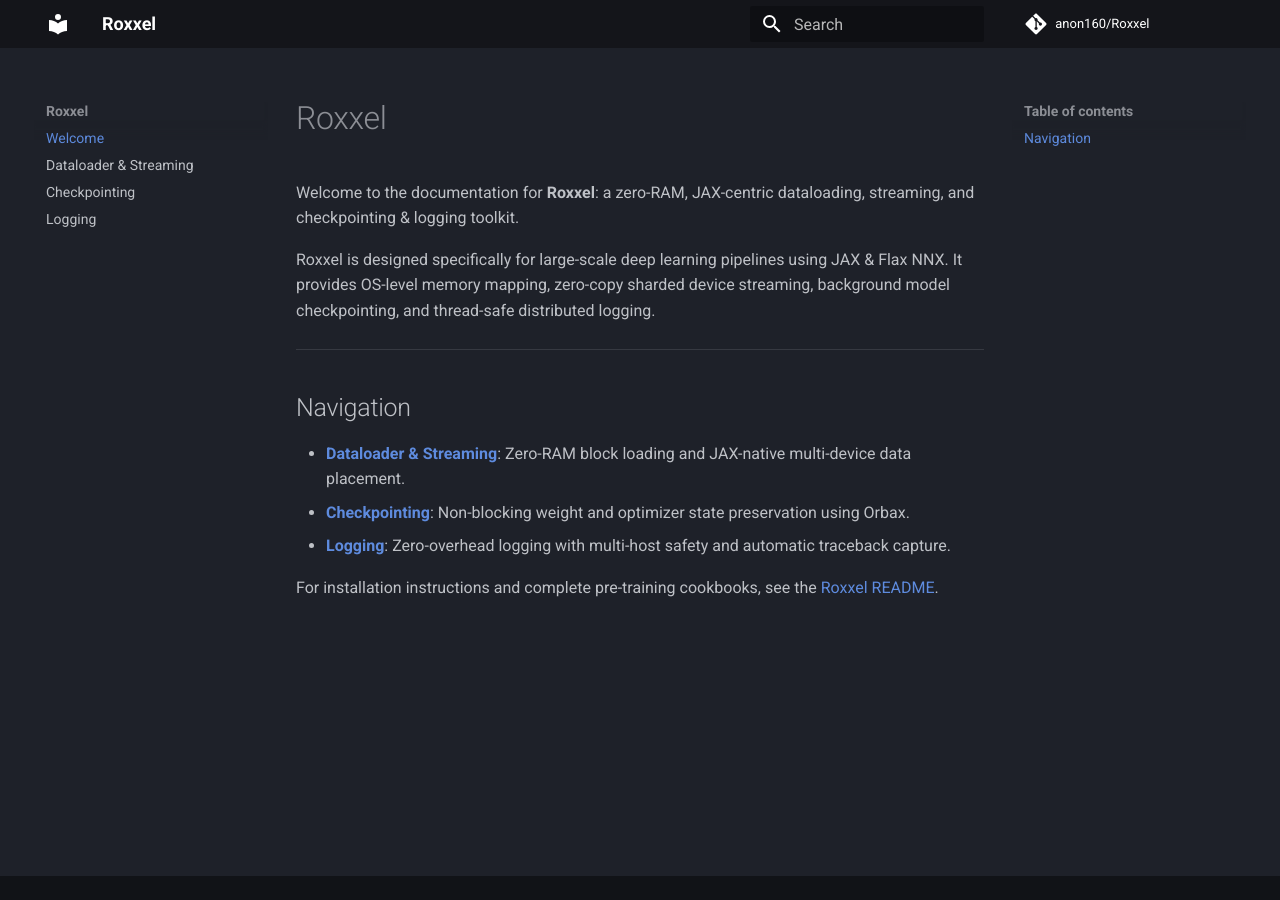
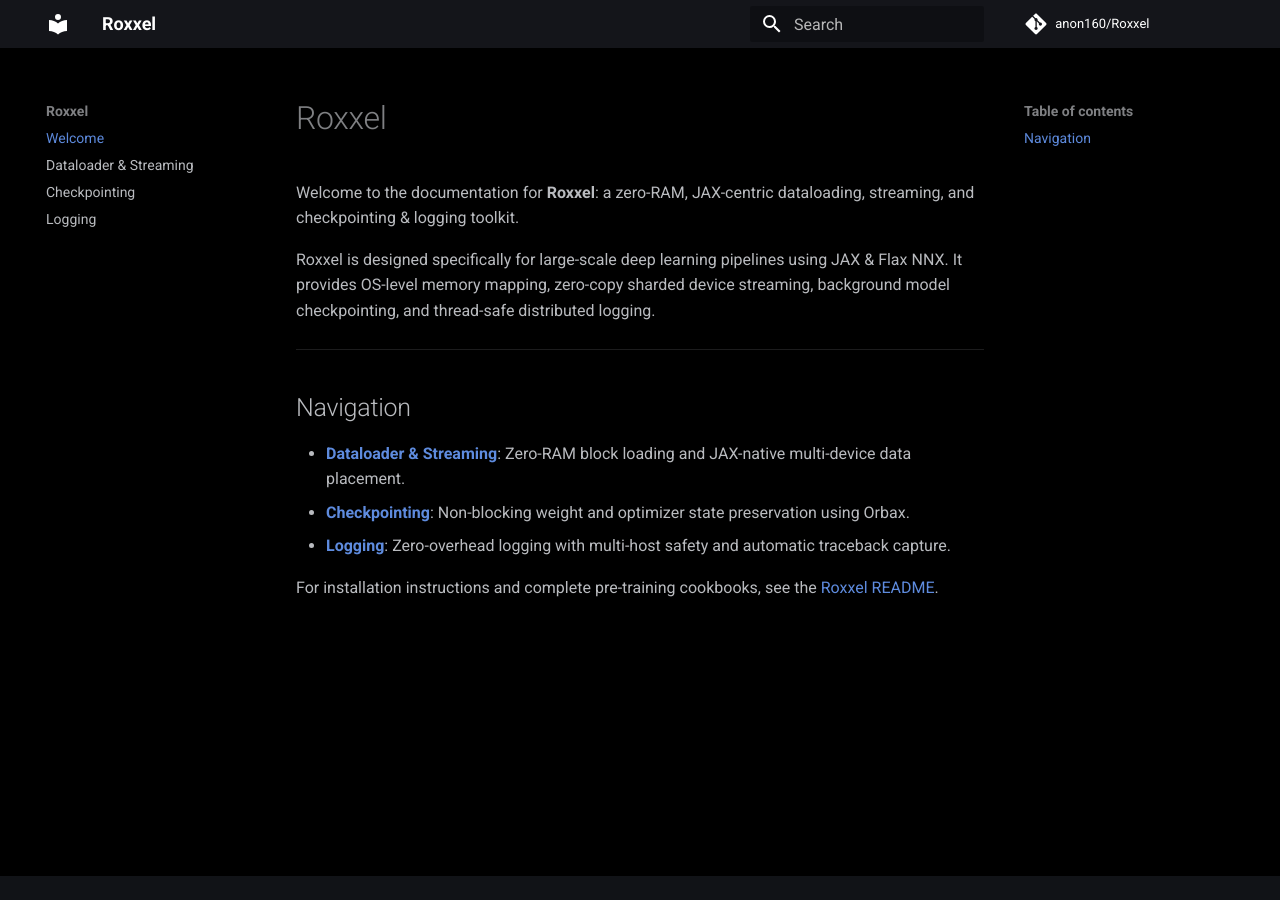
Before and after one commit to anon160/Roxxel, an MkDocs documentation site: the page built from docs/index.md, in a window 1280 px wide. Built offline with MkDocs 1.6.1 and Material for MkDocs 9.7.7, drawn with Linux system fonts in a browser that asks for light colours; comment, search, counter and statistics services are not loaded.

Commit message:
docs: enforce pure-black styles with !important on both :root and slate selectors

```diff
--- a/docs/stylesheets/extra.css
+++ b/docs/stylesheets/extra.css
@@ -1,17 +1,18 @@
-/* Global overrides (pure black theme) */
-:root {
-  --md-default-bg-color: #000000;
-  --md-default-bg-color--light: #000000;
-  --md-default-bg-color--lighter: #000000;
+/* Enforce pure black background and header globally with high CSS specificity */
+:root,
+[data-md-color-scheme="slate"] {
+  --md-default-bg-color: #000000 !important;
+  --md-default-bg-color--light: #000000 !important;
+  --md-default-bg-color--lighter: #000000 !important;
 
-  --md-header-bg-color: #000000;
-  --md-header-fg-color: #ffffff;
+  --md-header-bg-color: #000000 !important;
+  --md-header-fg-color: #ffffff !important;
 
-  --md-primary-fg-color: #000000;
-  --md-primary-fg-color--dark: #121212;
+  --md-primary-fg-color: #000000 !important;
+  --md-primary-fg-color--dark: #121212 !important;
 
-  --md-search-bg-color: #121212;
-  --md-code-bg-color: #1a1a1a;
+  --md-search-bg-color: #121212 !important;
+  --md-code-bg-color: #1a1a1a !important;
 }
 
 /* Remove the header drop-shadow for a flat, modern aesthetic */
```
